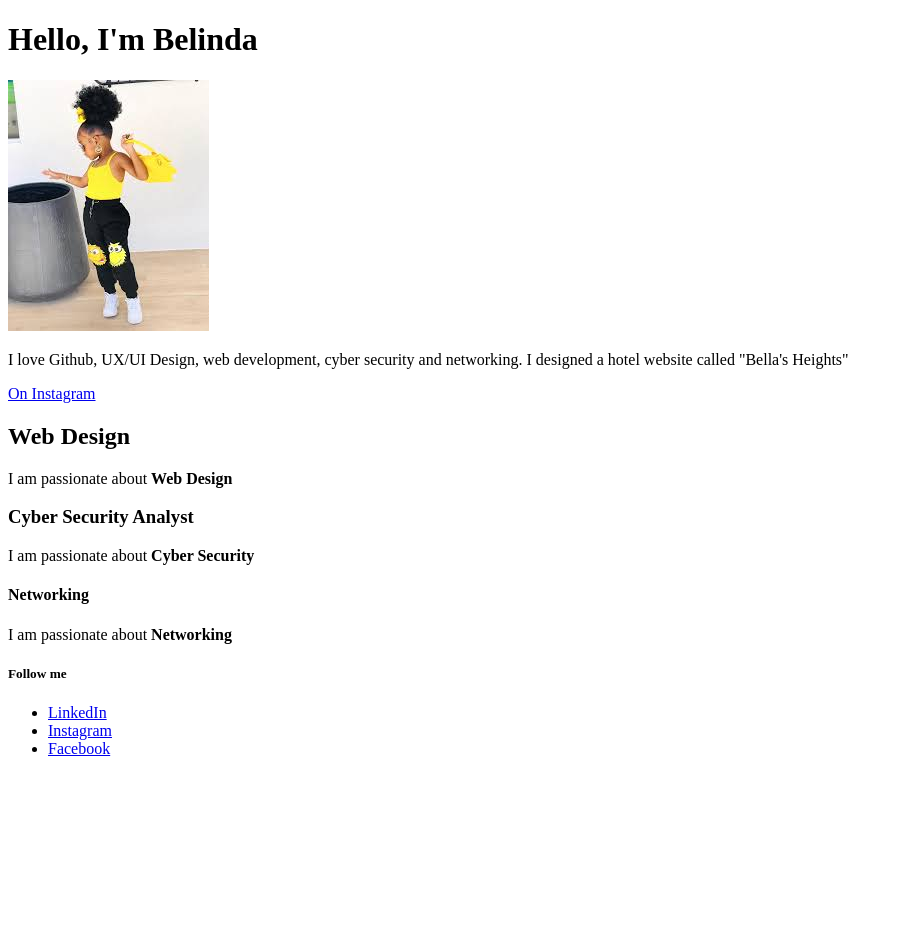
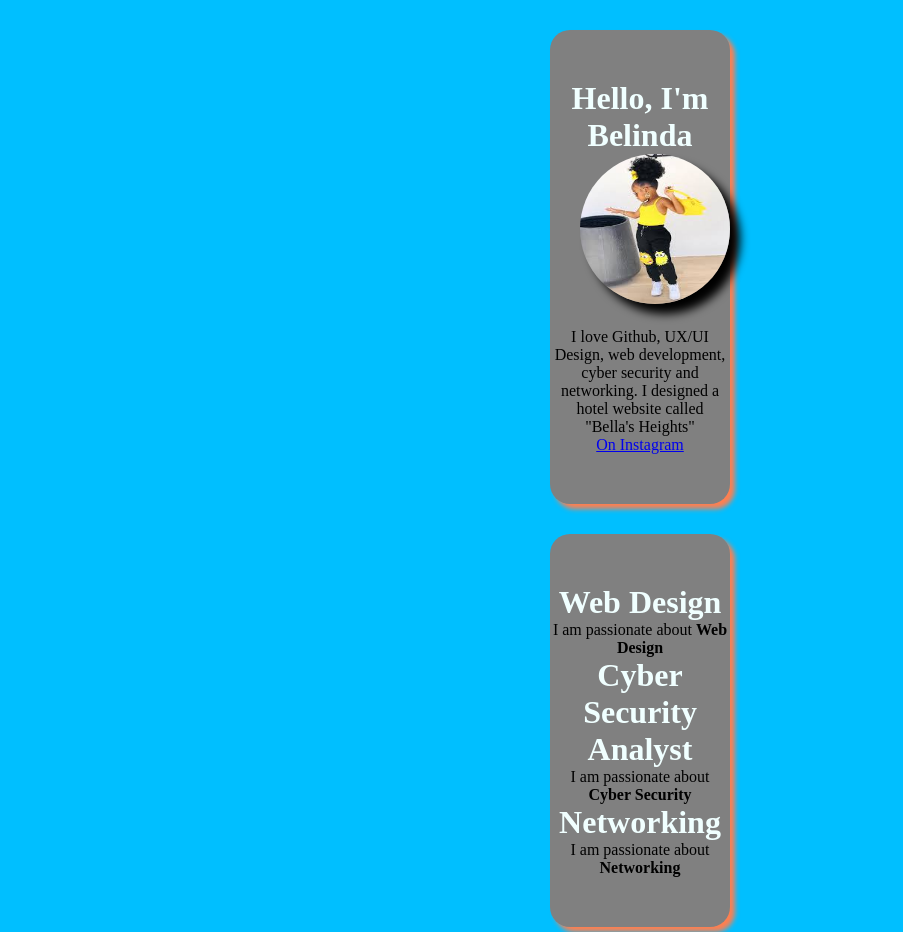
Before and after one commit to BelindaCQ/codequeen14, a plain HTML site: page Profile.html in a window 1280 px wide. Shown: the top 932 px of the page, without its empty margins (0-903 px from the left). Before the commit the page ends 800 px from the top, so only its background shows below. Drawn offline with Linux system fonts and the light colour scheme.

Commit message:
CSS Profile

```diff
--- /dev/null
+++ b/Exercise.CSS
@@ -0,0 +1,42 @@
+*{
+ margin: auto;
+ text-align: center;
+}
+body{
+    background-color: deepskyblue;
+    text-align: center;
+
+}
+
+
+.Photo {
+    height: 150px;
+    width: 150px;
+    border-radius: 50%;
+    margin-left: 30px;
+    box-shadow: 10px 10px 10px;
+}
+
+
+
+.Web{
+box-shadow: 5px 5px 5px coral;
+border-radius: 20px;
+border-top: 30px;
+border: 5px;
+margin: 30px;
+margin-left: 550px;
+margin-right: 550px;
+background-color: grey;
+padding-top: 50px;
+padding-bottom: 50px;
+}
+.Profile{
+    padding-top: 20PX;
+}
+ul{
+    list-style-type: none;
+}
+.h1{
+    color: azure;
+}
--- a/Profile.html
+++ b/Profile.html
@@ -1,24 +1,41 @@
 <!DOCTYPE html>
 <html>
+
 <head>
-<title>My Profile</title>
+    <title>My Profile</title>
+    <link rel="Stylesheet" href="Exercise.CSS">
 </head>
+
 <body>
-    <h1>Hello, I'm Belinda</h1>
-<img src="Outfit.jpg">
-<p>I love Github, UX/UI Design, web development, cyber security and networking. I designed a hotel website called "Bella's Heights"</p>
-<a href="Find me">On Instagram</a>
-<h2>Web Design</h2>
-<p>I am passionate about <b>Web Design</b></p>
-<h3>Cyber Security Analyst</h3>
-<p>I am passionate about <b>Cyber Security</b></p>
-<h4>Networking</h4>
+    <!--Card starts here-->
+
+    <div class="Web">
+        <h1 class="h1">Hello, I'm Belinda</h1>
+        <img src="Outfit.jpg" class="Photo">
+        <p class="Profile">I love Github, UX/UI Design, web development, cyber security and networking. I designed a hotel website
+            called "Bella's Heights"</p>
+        <a href="Find me">On Instagram</a>
+    </div>
+    <div class="Web">
+        <h1 class="h1">Web Design</h1>
+        <p>I am passionate about <b>Web Design</b></p>
+
+        <h1 class="h1">Cyber Security Analyst</h1>
+        <p>I am passionate about <b>Cyber Security</b></p>
+
+
+<h1 class="h1">Networking</h1>
 <p>I am passionate about <strong>Networking</strong></p>
-<h5>Follow me</h5>
+</div>
+<div class="Web">
+<h1 class="h1">Follow me</h1>
 <ul>
     <li><a href="This was tense">LinkedIn</a></li>
     <li><a href="Find me here">Instagram</a></li>
     <li><a href="Am here as well">Facebook</a></li>
 </ul>
+
+</div>
 </body>
+
 </html>
```
Also changed, not shown: PracticeCSS.html (+2 -3 lines).
